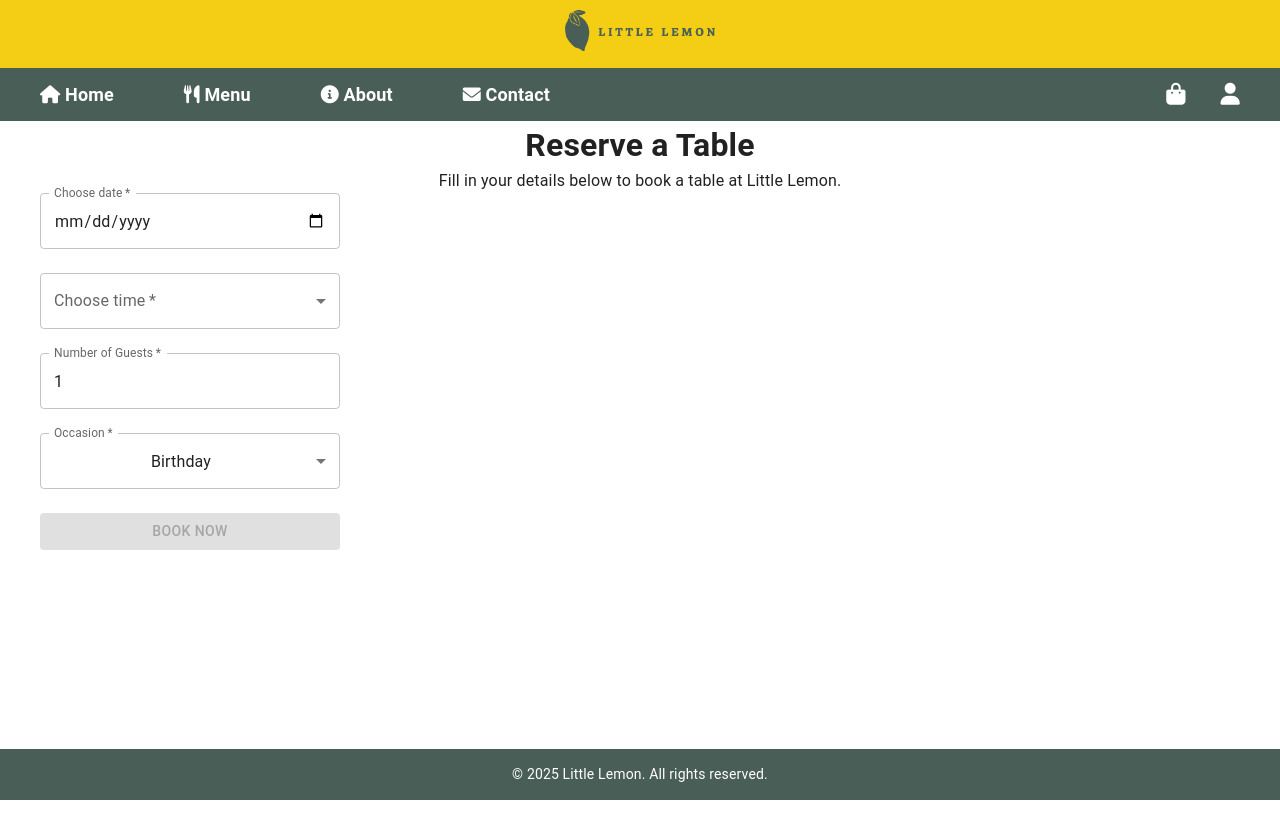
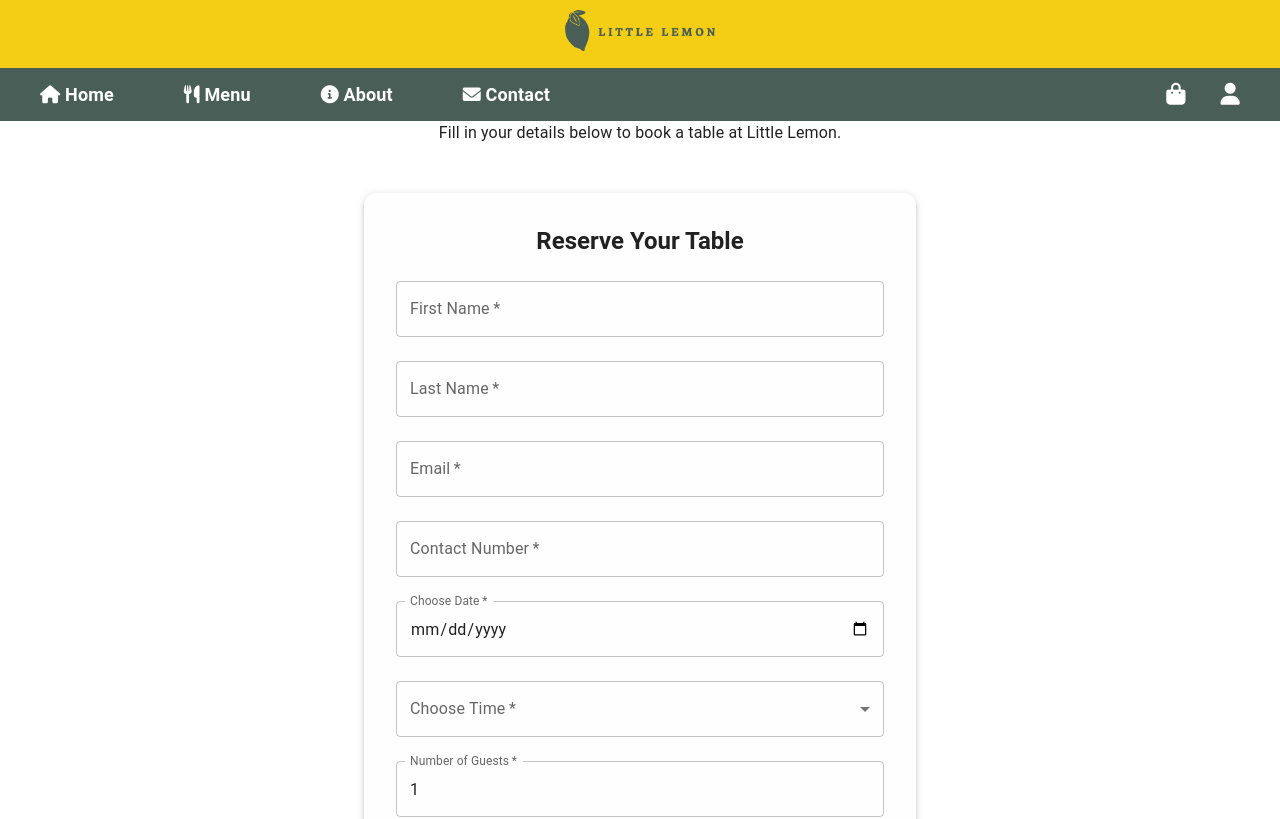
Before and after one commit to huzaifa-frontend/little-lemon-app, a React (Create React App) app: page /booking in a window 1280 px wide. Shown: the top 819 px of the page. Built offline with nearby package versions, Linux system fonts and the light colour scheme.

Commit message:
Updated BookingForm, Main, BookingPage and ConfirmedBooking

```diff
--- a/src/components/common/BookingForm.js
+++ b/src/components/common/BookingForm.js
@@ -1,4 +1,4 @@
-import React from "react";
+import React, { useState } from "react";
 import { useFormik } from "formik";
 import * as Yup from "yup";
 import {
@@ -10,17 +10,42 @@ import {
   FormControl,
   FormHelperText,
   Button,
+  Snackbar,
+  Container,
+  Typography,
+  Fade,
 } from "@mui/material";
+import MuiAlert from "@mui/material/Alert";
+
+const Alert = React.forwardRef(function Alert(props, ref) {
+  return <MuiAlert elevation={6} ref={ref} variant="filled" {...props} />;
+});
 
 function BookingForm({ availableTimes, dispatch, submitForm }) {
+  const [openSnackbar, setOpenSnackbar] = useState(false);
+
   const formik = useFormik({
     initialValues: {
+      firstName: "",
+      lastName: "",
+      email: "",
+      contact: "",
       date: "",
       time: "",
       guests: 1,
       occasion: "Birthday",
     },
     validationSchema: Yup.object({
+      firstName: Yup.string()
+        .matches(/^[A-Za-z\s'-]+$/, "Only letters, Spaces, Apostrophes, and Hyphens allowed")
+        .required("First name is required"),
+      lastName: Yup.string()
+        .matches(/^[A-Za-z\s'-]+$/, "Only letters, Spaces, Apostrophes, and Hyphens allowed")
+        .required("Last name is required"),
+      email: Yup.string().email("Invalid email").required("Email is required"),
+      contact: Yup.string()
+        .matches(/^\d{10,15}$/, "Enter valid contact number")
+        .required("Contact is required"),
       date: Yup.date()
         .nullable()
         .transform((value, originalValue) => {
@@ -38,11 +63,14 @@ function BookingForm({ availableTimes, dispatch, submitForm }) {
       occasion: Yup.string().required("Occasion is required"),
     }),
     validateOnMount: true,
-    onSubmit: (values) => {
+    // validateOnChange: false,
+    onSubmit: (values, { resetForm }) => {
       submitForm({
         ...values,
         guests: Number(values.guests),
       });
+      setOpenSnackbar(true);
+      resetForm();
     },
   });
 
@@ -52,18 +80,82 @@ function BookingForm({ availableTimes, dispatch, submitForm }) {
   };
 
   return (
+    <Container maxWidth="sm">
+      <Fade in={true} timeout={800}>
         <Box
           component="form"
           onSubmit={formik.handleSubmit}
-      sx={{ maxWidth: 300, display: "grid", gap: 3 }}
+          sx={{
+            mt: 6,
+            mb: 4,
+            p: 4,
+            borderRadius: 3,
+            boxShadow: 3,
+            backgroundColor: "#fefefe",
+            display: "flex",
+            flexDirection: "column",
+            gap: 3,
+          }}
           noValidate
-      aria-label="Booking Form"
         >
-      {/* Date */}
+          <Typography variant="h5" textAlign="center" fontWeight={600}>
+            Reserve Your Table
+          </Typography>
+
+          <TextField
+            id="firstName"
+            name="firstName"
+            label="First Name"
+            value={formik.values.firstName}
+            onChange={formik.handleChange}
+            onBlur={formik.handleBlur}
+            error={formik.touched.firstName && Boolean(formik.errors.firstName)}
+            helperText={formik.touched.firstName && formik.errors.firstName}
+            required
+          />
+
+          <TextField
+            id="lastName"
+            name="lastName"
+            label="Last Name"
+            value={formik.values.lastName}
+            onChange={formik.handleChange}
+            onBlur={formik.handleBlur}
+            error={formik.touched.lastName && Boolean(formik.errors.lastName)}
+            helperText={formik.touched.lastName && formik.errors.lastName}
+            required
+          />
+
+          <TextField
+            id="email"
+            name="email"
+            label="Email"
+            type="email"
+            value={formik.values.email}
+            onChange={formik.handleChange}
+            onBlur={formik.handleBlur}
+            error={formik.touched.email && Boolean(formik.errors.email)}
+            helperText={formik.touched.email && formik.errors.email}
+            required
+          />
+
+          <TextField
+            id="contact"
+            name="contact"
+            label="Contact Number"
+            type="tel"
+            value={formik.values.contact}
+            onChange={formik.handleChange}
+            onBlur={formik.handleBlur}
+            error={formik.touched.contact && Boolean(formik.errors.contact)}
+            helperText={formik.touched.contact && formik.errors.contact}
+            required
+          />
+
           <TextField
             id="date"
             name="date"
-        label="Choose date"
+            label="Choose Date"
             type="date"
             value={formik.values.date}
             onChange={handleDateChange}
@@ -72,31 +164,22 @@ function BookingForm({ availableTimes, dispatch, submitForm }) {
             error={formik.touched.date && Boolean(formik.errors.date)}
             helperText={formik.touched.date && formik.errors.date}
             required
-        inputProps={{
-          "aria-required": true,
-          "aria-invalid": !!(formik.touched.date && formik.errors.date),
-        }}
           />
 
-      {/* Time */}
           <FormControl
             fullWidth
             error={formik.touched.time && Boolean(formik.errors.time)}
             required
           >
-        <InputLabel id="time-label">Choose time</InputLabel>
+            <InputLabel id="time-label">Choose Time</InputLabel>
             <Select
               labelId="time-label"
               id="time"
               name="time"
               value={formik.values.time}
-          label="Choose time"
+              label="Choose Time"
               onChange={formik.handleChange}
               onBlur={formik.handleBlur}
-          inputProps={{
-            "aria-required": true,
-            "aria-invalid": !!(formik.touched.time && formik.errors.time),
-          }}
             >
               <MenuItem value="">
                 <em>Select a time</em>
@@ -112,7 +195,6 @@ function BookingForm({ availableTimes, dispatch, submitForm }) {
             )}
           </FormControl>
 
-      {/* Guests */}
           <TextField
             id="guests"
             name="guests"
@@ -125,11 +207,8 @@ function BookingForm({ availableTimes, dispatch, submitForm }) {
             error={formik.touched.guests && Boolean(formik.errors.guests)}
             helperText={formik.touched.guests && formik.errors.guests}
             required
-        aria-required="true"
-        aria-invalid={!!(formik.touched.guests && formik.errors.guests)}
           />
 
-      {/* Occasion */}
           <FormControl
             fullWidth
             error={formik.touched.occasion && Boolean(formik.errors.occasion)}
@@ -144,30 +223,48 @@ function BookingForm({ availableTimes, dispatch, submitForm }) {
               label="Occasion"
               onChange={formik.handleChange}
               onBlur={formik.handleBlur}
-          inputProps={{
-            "aria-required": true,
-            "aria-invalid": !!(formik.touched.occasion && formik.errors.occasion),
-          }}
             >
               <MenuItem value="Birthday">Birthday</MenuItem>
               <MenuItem value="Anniversary">Anniversary</MenuItem>
+              <MenuItem value="Casual">Casual</MenuItem>
             </Select>
             {formik.touched.occasion && formik.errors.occasion && (
               <FormHelperText>{formik.errors.occasion}</FormHelperText>
             )}
           </FormControl>
 
-      {/* Submit */}
           <Button
             type="submit"
             variant="contained"
-        color="primary"
             disabled={!formik.isValid || formik.isSubmitting}
-        aria-label="Submit Booking Form"
+            sx={{
+              py: 1.2,
+              backgroundColor: "#495E57",
+              color: "#fff",
+              fontWeight: 600,
+              "&:hover": {
+                backgroundColor: "#FACE14",
+                color: "#000",
+              },
+              transition: "all 0.3s ease-in-out",
+            }}
           >
             Book Now
           </Button>
         </Box>
+      </Fade>
+
+      <Snackbar
+        open={openSnackbar}
+        autoHideDuration={4000}
+        onClose={() => setOpenSnackbar(false)}
+        anchorOrigin={{ vertical: "bottom", horizontal: "center" }}
+      >
+        <Alert severity="success" onClose={() => setOpenSnackbar(false)}>
+          Booking submitted successfully!
+        </Alert>
+      </Snackbar>
+    </Container>
   );
 }
 
--- a/src/components/pages/BookingPage.js
+++ b/src/components/pages/BookingPage.js
@@ -1,13 +1,11 @@
 import React, { useReducer } from "react";
 import BookingForm from "../common/BookingForm";
-import { fetchAPI, submitAPI } from "../../api";
+import { fetchAPI } from "../../api";
 
-// Fetch times for a given date
 const fetchAvailableTimes = (date) => {
   return fetchAPI(new Date(date));
 };
 
-// Reducer to update available times
 const updateTimes = (state, action) => {
   if (action.type === "UPDATE_TIMES") {
     return fetchAvailableTimes(action.payload);
@@ -15,7 +13,6 @@ const updateTimes = (state, action) => {
   return state;
 };
 
-// Initialize times on component mount
 const initializeTimes = () => {
   const today = new Date();
   return fetchAvailableTimes(today);
@@ -26,10 +23,7 @@ function BookingPage({ submitForm }) {
 
   return (
     <main className="booking-page">
-      <h1>Reserve a Table</h1>
       <p>Fill in your details below to book a table at Little Lemon.</p>
-
-      {/* Pass all required props to BookingForm */}
       <BookingForm
         availableTimes={availableTimes}
         dispatch={dispatch}
--- a/src/components/pages/ConfirmedBooking.js
+++ b/src/components/pages/ConfirmedBooking.js
@@ -1,21 +1,115 @@
-import React from 'react';
-import { useNavigate } from 'react-router-dom';
+import React, { useEffect, useState } from "react";
+import {
+  Snackbar,
+  Button,
+  Container,
+  Typography,
+  Box,
+  Grow,
+} from "@mui/material";
+import MuiAlert from "@mui/material/Alert";
+import { useLocation, useNavigate } from "react-router-dom";
+
+const Alert = React.forwardRef(function Alert(props, ref) {
+  return <MuiAlert elevation={6} ref={ref} variant="filled" {...props} />;
+});
 
 function ConfirmedBooking() {
+  const location = useLocation();
   const navigate = useNavigate();
+  const [openSnackbar, setOpenSnackbar] = useState(false);
+
+  const { date, time, guests, occasion } = location.state || {};
+
+  useEffect(() => {
+    if (location.state?.showSnackbar) {
+      setOpenSnackbar(true);
+    }
+  }, [location.state]);
+
+  const handleCloseSnackbar = (event, reason) => {
+    if (reason === "clickaway") return;
+    setOpenSnackbar(false);
+  };
 
   const handleGoHome = () => {
-    navigate('/');
+    navigate("/");
   };
 
   return (
-    <main style={{ padding: '2rem', textAlign: 'center' }}>
-      <h1>Booking Confirmed!</h1>
-      <p>Thank you for reserving a table at Little Lemon. We look forward to serving you!</p>
-      <button onClick={handleGoHome}>
-        Go to Homepage
-      </button>
-    </main>
+    <Grow in timeout={700}>
+      <Container
+        maxWidth="sm"
+        sx={{
+          textAlign: "center",
+          mt: 8,
+          p: 4,
+          backgroundColor: "#f9f9f9",
+          borderRadius: "16px",
+          boxShadow: "0 4px 12px rgba(0,0,0,0.1)",
+        }}
+      >
+        <Typography variant="h3" gutterBottom sx={{ fontWeight: "bold", mb: 3 }}>
+          🎉 Booking Confirmed!
+        </Typography>
+
+        <Typography variant="h6" gutterBottom>
+          Thank you for booking with <strong>Little Lemon</strong>! <br />
+          We look forward to hosting you.
+        </Typography>
+
+        <Box sx={{ mt: 4, mb: 4 }}>
+          <Typography variant="body1" sx={{ fontSize: "1.2rem", mb: 1 }}>
+            📅 <strong>Date:</strong> {date || "Not Provided"}
+          </Typography>
+          <Typography variant="body1" sx={{ fontSize: "1.2rem", mb: 1 }}>
+            ⏰ <strong>Time:</strong> {time || "Not Provided"}
+          </Typography>
+          <Typography variant="body1" sx={{ fontSize: "1.2rem", mb: 1 }}>
+            👥 <strong>Guests:</strong> {guests || "Not Provided"}
+          </Typography>
+          {occasion && (
+            <Typography variant="body1" sx={{ fontSize: "1.2rem", mb: 1 }}>
+              🎈 <strong>Occasion:</strong> {occasion}
+            </Typography>
+          )}
+        </Box>
+
+        <Button
+          variant="contained"
+          onClick={handleGoHome}
+          sx={{
+            mt: 2,
+            backgroundColor: "#495E57",
+            color: "#FACE14",
+            fontWeight: "bold",
+            fontSize: "1rem",
+            padding: "10px 24px",
+            borderRadius: "12px",
+            "&:hover": {
+              backgroundColor: "#364643",
+            },
+          }}
+        >
+          Return to Homepage
+        </Button>
+
+        <Snackbar
+          open={openSnackbar}
+          autoHideDuration={6000}
+          onClose={handleCloseSnackbar}
+          anchorOrigin={{ vertical: "top", horizontal: "center" }}
+        >
+          <Alert
+            onClose={handleCloseSnackbar}
+            severity="success"
+            sx={{ width: "100%" }}
+          >
+            Booking submitted successfully!
+          </Alert>
+        </Snackbar>
+      </Container>
+    </Grow>
   );
 }
 
```
Also changed, not shown: src/components/Main.js (+6 -2 lines). Lines whose indentation alone changed are shown as unchanged.
